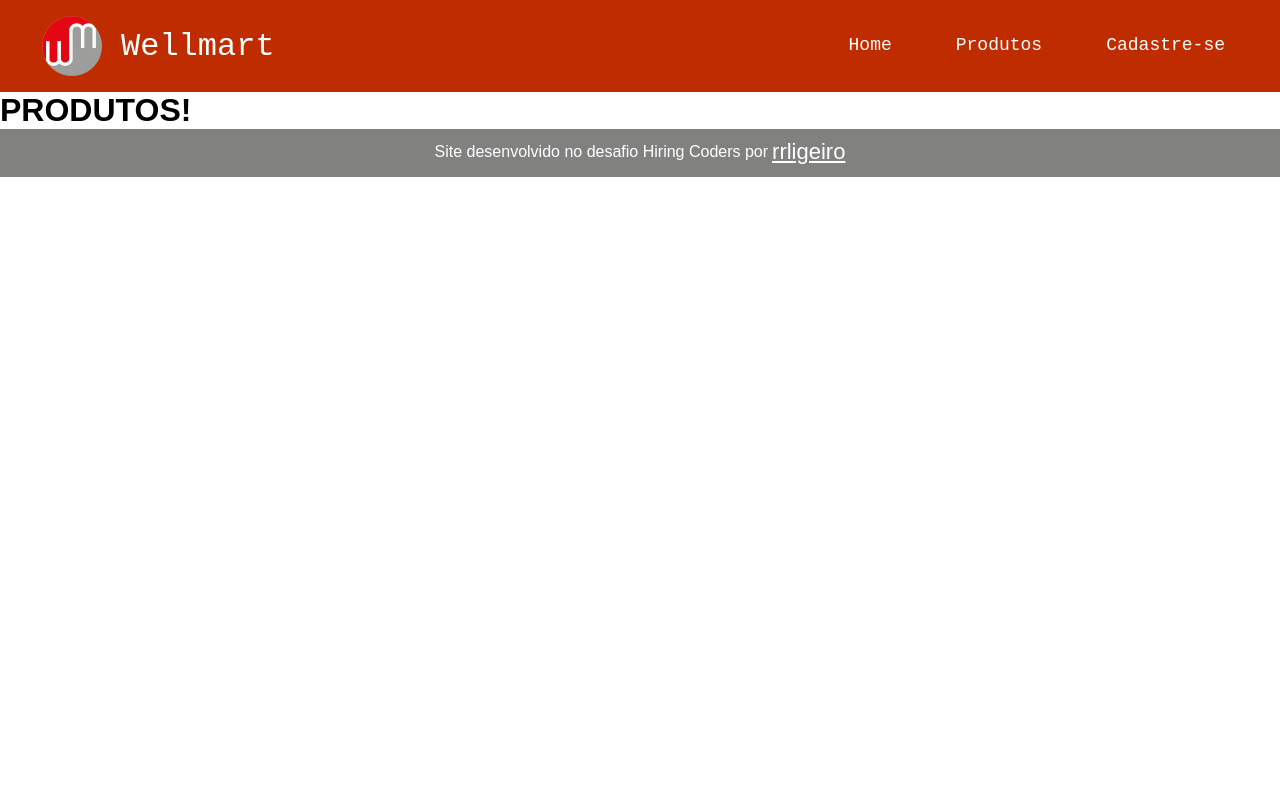
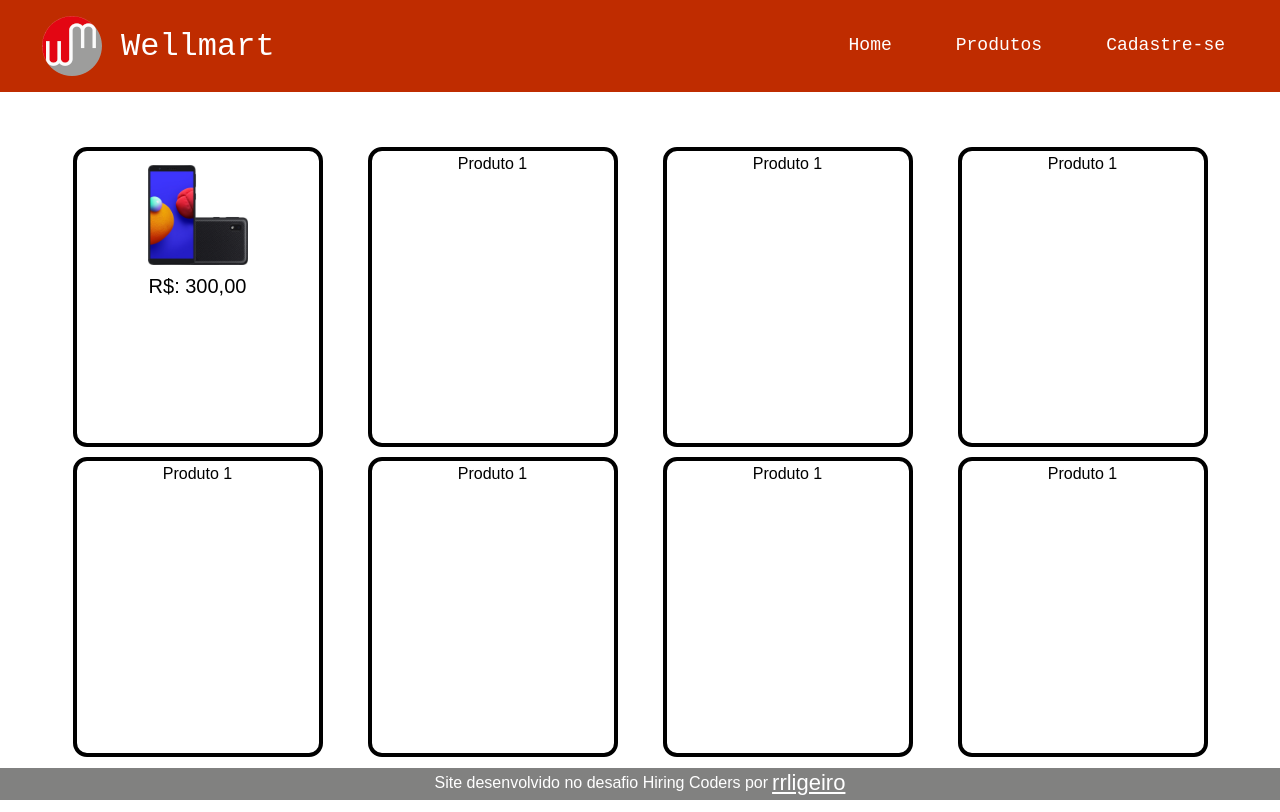
Before and after one commit to rrligeiro/wellmart, a React (Create React App) app: page /products in a window 1280 px wide. Built offline with nearby package versions, Linux system fonts and the light colour scheme.

Commit message:
Add some styles files

```diff
--- a/src/components/Footer/styled.js
+++ b/src/components/Footer/styled.js
@@ -1,13 +1,15 @@
 import styled from 'styled-components';
 import { Link } from 'react-router-dom';
 
-export const Footer = styled.div`
+export const Footer = styled.footer`
   background-color: #818180;
-  padding: 0.5rem 0 0.5rem 0;
   display: flex;
   flex-direction: row;
   justify-content: center;
   align-items: center;
+  bottom: 0;
+  position: fixed;
+  width: 100%;
 `
 export const FooterSubscription = styled.section`
   margin-bottom: 2px;
--- a/src/components/pages/Home/styled.js
+++ b/src/components/pages/Home/styled.js
@@ -3,7 +3,5 @@ import styled from "styled-components";
 export const HomeBody = styled.div`
   color: #fff;
   background-color: #000;
-  heigth: 100vh:
-  width: 100%;
-  padding: 400px 0;
+  height: 100vh;
 `
--- a/src/components/pages/Products/index.js
+++ b/src/components/pages/Products/index.js
@@ -1,11 +1,36 @@
 import React from 'react';
+import * as S from './styled';
 
 export default function Products(){
   return(
-    <div>
-      <h1>
-        PRODUTOS!
-      </h1>
-    </div>
+    <S.ProductsBody>
+      <S.ProductsContainer>
+        <S.ProductItem>
+          <S.ProductsImg src="images/product1.jpg"></S.ProductsImg>
+          <S.ProductsPrice>R$: 300,00</S.ProductsPrice>
+        </S.ProductItem>
+        <S.ProductItem>
+          Produto 1
+        </S.ProductItem>
+        <S.ProductItem>
+          Produto 1
+        </S.ProductItem>
+        <S.ProductItem>
+          Produto 1
+        </S.ProductItem>
+        <S.ProductItem>
+          Produto 1
+        </S.ProductItem>
+        <S.ProductItem>
+          Produto 1
+        </S.ProductItem>
+        <S.ProductItem>
+          Produto 1
+        </S.ProductItem>
+        <S.ProductItem>
+          Produto 1
+        </S.ProductItem>
+      </S.ProductsContainer>
+    </S.ProductsBody>
   )
 }
--- a/src/components/pages/Products/styled.js
+++ b/src/components/pages/Products/styled.js
@@ -0,0 +1,37 @@
+import styled from "styled-components";
+
+export const ProductsBody = styled.div`
+  background-color: #fff;
+  height: 100%;
+`
+
+export const ProductsContainer = styled.div`
+  display: flex;
+  flex-wrap: wrap;
+  align-items: center;
+  justify-content: space-around;
+  padding: 50px;
+`
+
+export const ProductItem = styled.div`
+  border: 4px solid black;
+  border-radius: 14px;
+  width: 250px;
+  height: 300px;
+  margin: 5px;
+  display: flex;
+  flex-wrap: wrap;
+  align-items: center;
+  flex-direction: column;
+  padding: 4px;
+`
+
+export const ProductsImg = styled.img`
+  width: 100px;
+  height: 100px;
+  margin: 10px;
+`
+export const ProductsPrice = styled.a`
+  margin: 10 px;
+  font-size: 20px;
+`
```
Also changed, not shown: public/images/product1.jpg (added).
